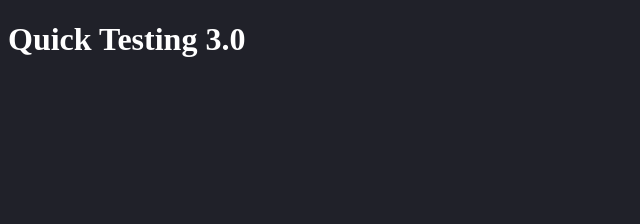
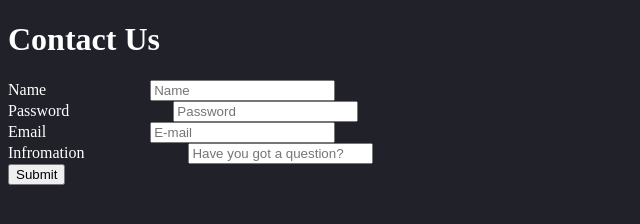
Before and after one commit to TommyLeTran/motivationWebsite, a plain HTML site: page contact.html in a window 1280 px wide. Shown: the whole page, without its empty margins (0-640 px from the left). Drawn offline with Linux system fonts and the light colour scheme.

Commit message:
Form created

```diff
--- a/contact.html
+++ b/contact.html
@@ -4,10 +4,36 @@
     <meta charset="UTF-8">
     <meta http-equiv="X-UA-Compatible" content="IE=edge">
     <meta name="viewport" content="width=device-width, initial-scale=1.0">
-    <link href="contact.css" rel="stylesheet">
-    <title>Contact Us</title>
+    <link href="form.css" rel="stylesheet">
+    <title>Contact Page</title>
 </head>
 <body>
-    <h1>Quick Testing 3.0</h1>
+    <h1>Contact Us</h1>
+
+    <form>
+
+        <div>
+            <label for="name">Name</label>
+            <input type="text" name="name" placeholder="Name" required>
+        </div>
+
+        <div>
+            <label for="password">Password</label>
+            <input type="password" name="password" placeholder="Password" required>
+        </div>
+
+        <div>
+            <label for="email">Email</label>
+            <input type="email" name="email" placeholder="E-mail" required>
+        </div>
+
+        <div>
+            <label for="email">Infromation</label>
+            <input type="email" name="email" placeholder="Have you got a question?" required>
+        </div>
+
+        <button type="submit">Submit</button>
+
+    </form>
 </body>
 </html>
--- /dev/null
+++ b/form.css
@@ -0,0 +1,15 @@
+body {
+  background-color: #202129;
+}
+
+h1 {
+  color: white;
+}
+
+label {
+  color: white;
+}
+
+input {
+  margin-left: 100px;
+}
```
